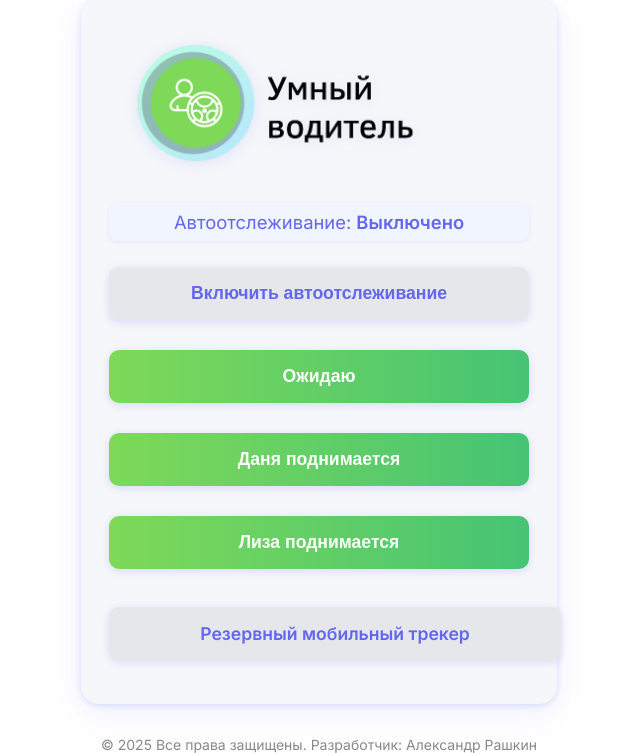
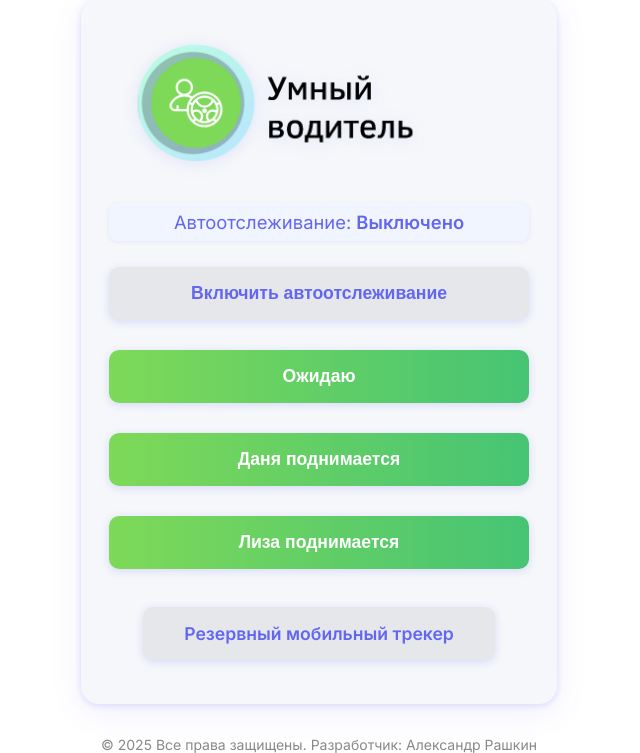
Before and after one commit to alexrashkin/clever-driver-bot, a Flask app: page / in a window 1280 px wide. Shown: the part 49-802 px from the top of the page, without its empty margins (321-961 px from the left). Run offline with Flask 3, Linux system fonts and the light colour scheme; data comes from the database, SQL or seed files in the repository.

Commit message:
button align changed

```diff
--- a/web/templates/index.html
+++ b/web/templates/index.html
@@ -185,7 +185,11 @@
         <button class="btn btn-manual" onclick="sendManualNotification()">Ожидаю</button>
         <button class="btn btn-manual" onclick="sendDanyaWakeup()">Даня поднимается</button>
         <button class="btn btn-manual" onclick="sendLizaWakeup()">Лиза поднимается</button>
-        <a href="/mobile_tracker.html" class="btn btn-toggle off btn" style="margin-top:8px;">Резервный мобильный трекер</a>
+        <div style="display: flex; justify-content: center;">
+            <a href="/mobile_tracker.html" class="btn btn-toggle off btn" style="margin-top:8px; max-width: 320px;">
+                Резервный мобильный трекер
+            </a>
+        </div>
     </div>
     <footer style="text-align:center; margin-top:32px; color:#888; font-size:14px;">
         © {{ year }} Все права защищены. Разработчик: Александр Рашкин
```
